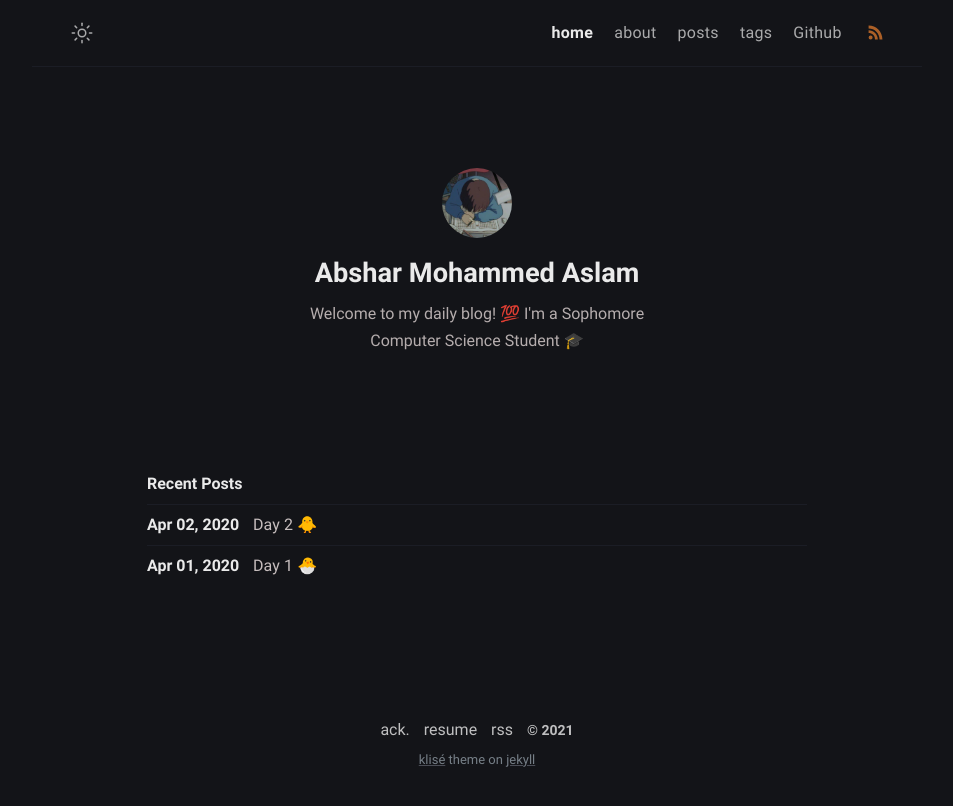
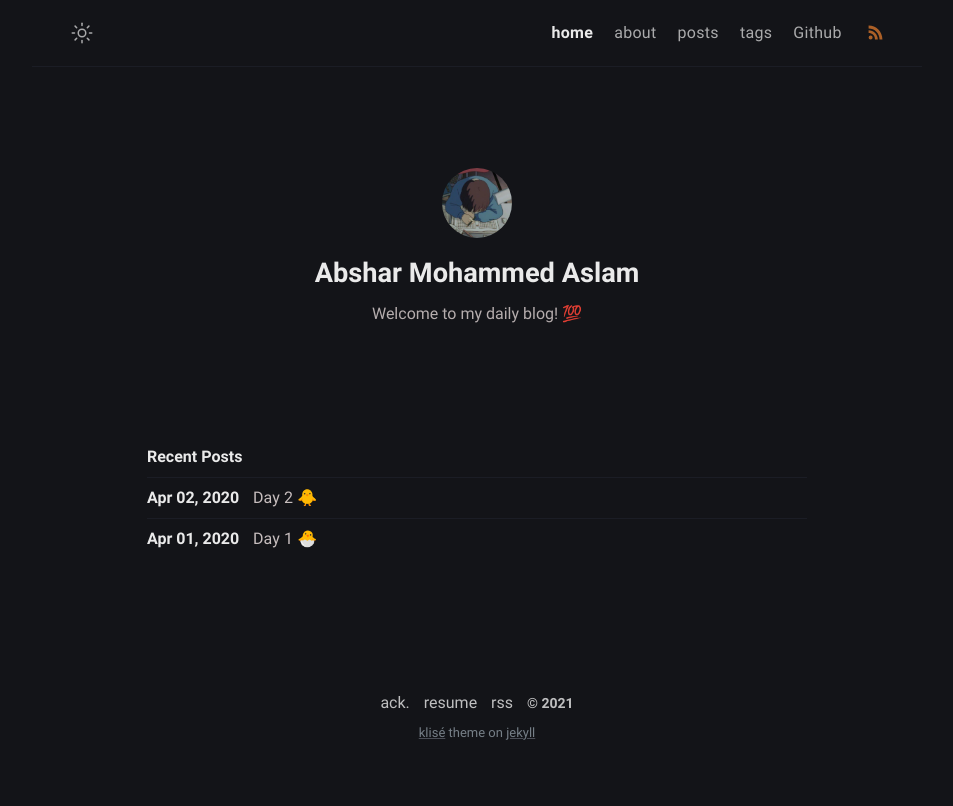
Before and after one commit to abxhr/Learning, a Jekyll site: the page built from index.md, in a window 1280 px wide. Shown: the top 806 px of the page, without its empty margins (163-1116 px from the left). Built offline with Jekyll 4.4.1, drawn with Linux system fonts in a browser that asks for light colours.

Commit message:
Update _config.yml

```diff
--- a/_config.yml
+++ b/_config.yml
@@ -13,7 +13,6 @@ author:
   name: Abshar Mohammed Aslam # author name
   bio: >- # tell to the world
     Welcome to my daily blog! 💯
-    I'm a Sophomore Computer Science Student 🎓
   username: abxhr # general username
   github: abxhr # github username
   twitter:  # twitter username
```
